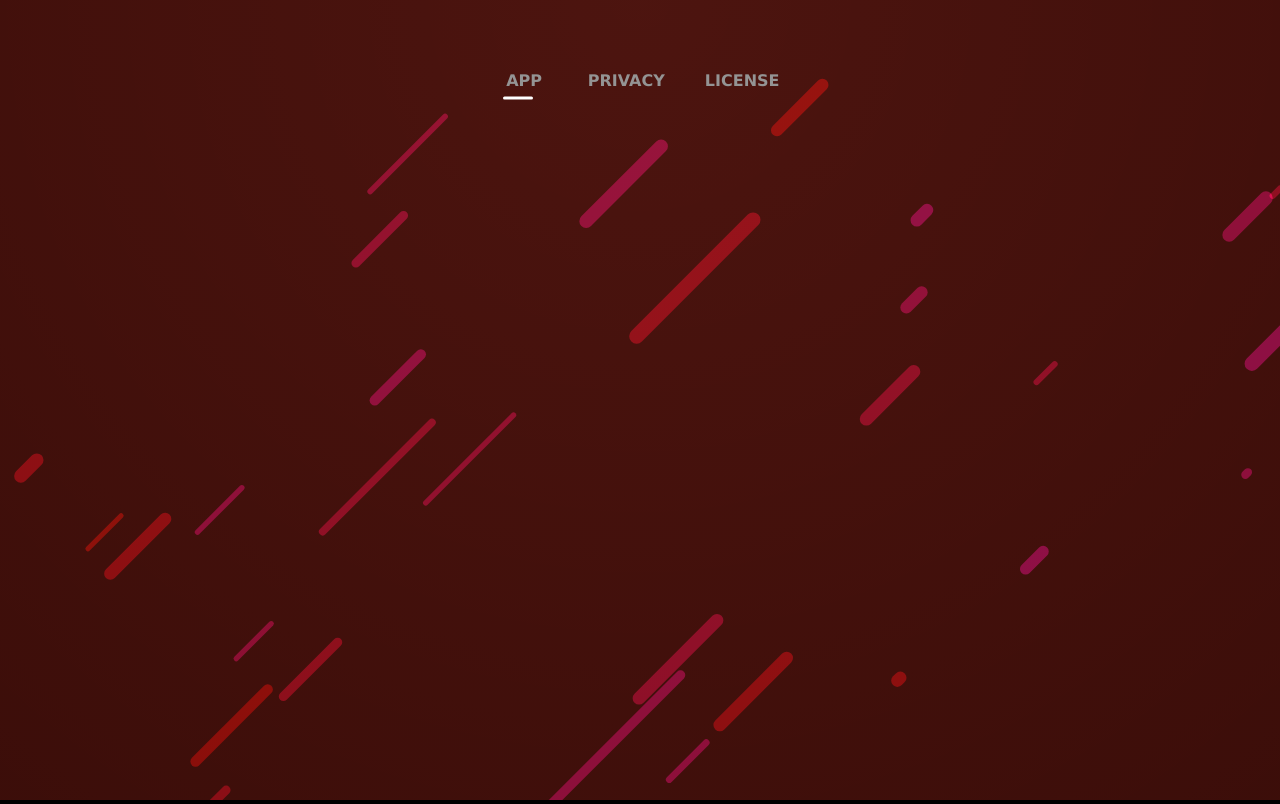
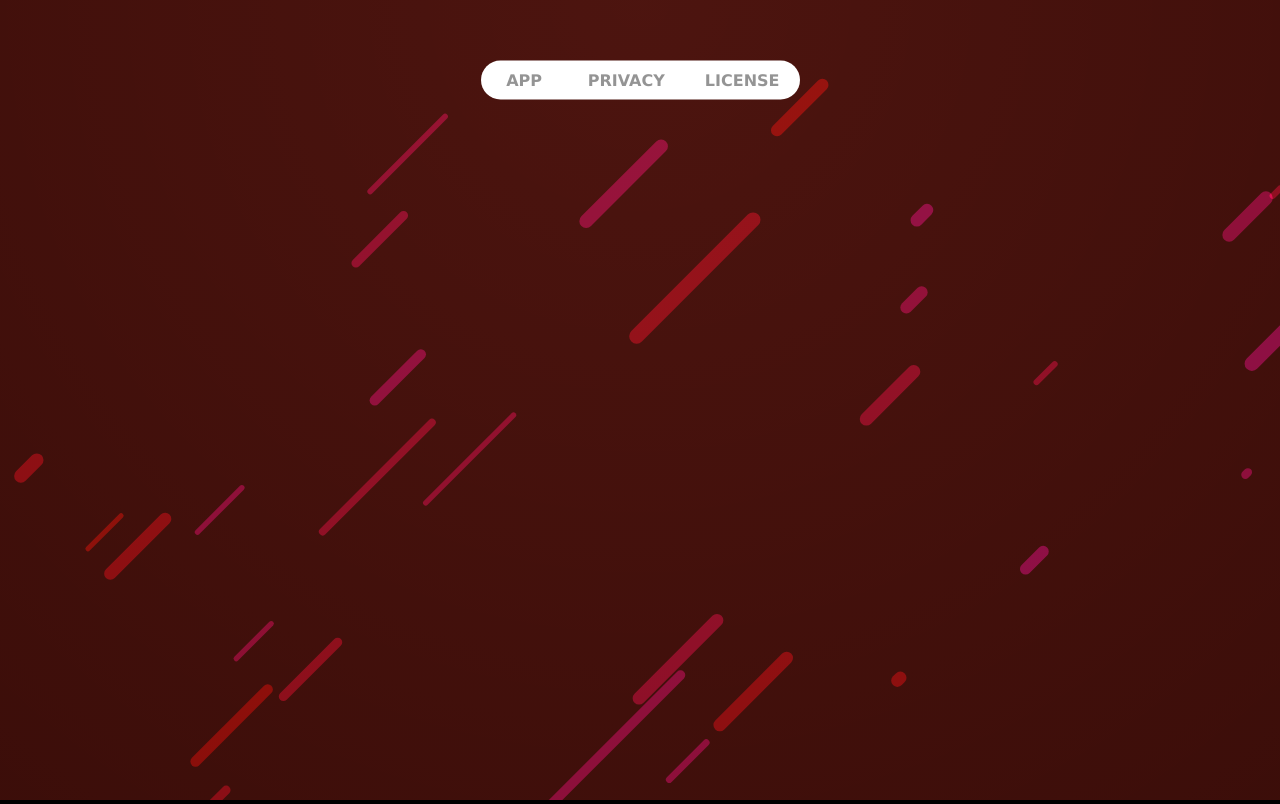
Before and after one commit to ignatovskiy/MusicGenerator, a Flask app: page / in a window 1280 px wide. Run offline with Flask 2, Linux system fonts and the light colour scheme; parts of the project's set-up code (start-up, migrations or seed data) failed here and were passed over; some libraries are stand-ins or nearby versions.

Commit message:
Fix nav bar animations.

```diff
--- a/web/static/style.css
+++ b/web/static/style.css
@@ -16,6 +16,8 @@ nav {
   display: table;
   margin: 0 auto;
   transform: translateY(-50%);
+  background-color: rgba(255, 255, 255, 1);
+  border-radius: 30px;
 }
 
 nav a {
@@ -42,7 +44,7 @@ nav a:after {
 
 nav a:before {
   top: 0;
-  left: 10px;
+  left: 14px;
   width: 6px;
   height: 6px;
 }
@@ -81,7 +83,7 @@ nav a:nth-child(3):after {
 #indicator {
   position: absolute;
   left: 5%;
-  bottom: 0;
+  bottom: 10%;
   width: 30px;
   height: 3px;
   background-color: #fff;
@@ -90,7 +92,7 @@ nav a:nth-child(3):after {
 }
 
 nav a:hover {
-  color: #fff;
+  color: #000;
 }
 
 nav a:hover:before,
```
